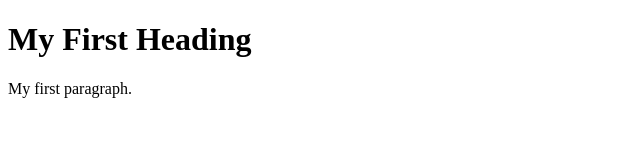
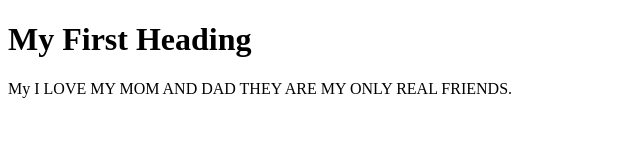
Before and after one commit to keiontillman/keiontillman.github.io, a plain HTML site: page index.html in a window 1280 px wide. Shown: the whole page, without its empty margins (0-640 px from the left). Drawn offline with Linux system fonts and the light colour scheme.

Commit message:
Update index.html

```diff
--- a/index.html
+++ b/index.html
@@ -4,7 +4,7 @@
 
 <h1>My First Heading</h1>
 
-<p>My first paragraph.</p>
+<p>My I LOVE MY MOM AND DAD THEY ARE MY ONLY REAL FRIENDS.</p>
 
 </body>
 </html>
```
